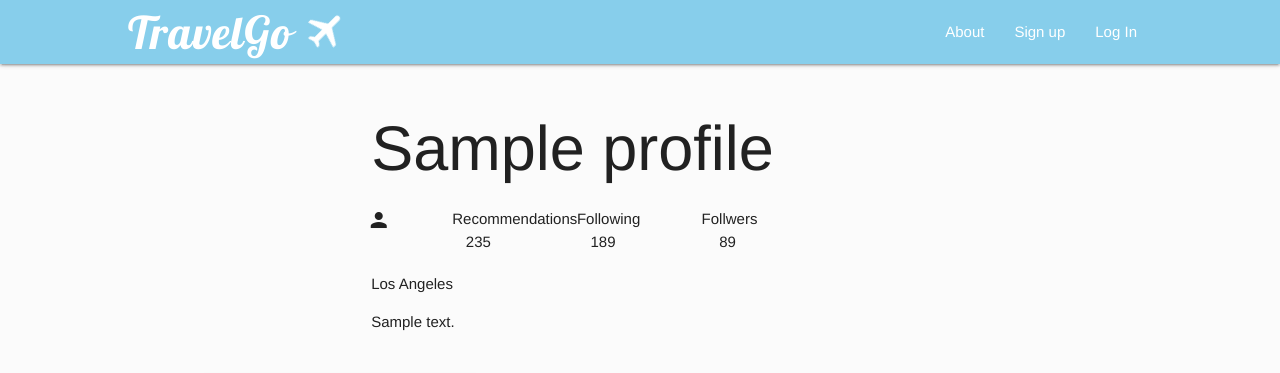
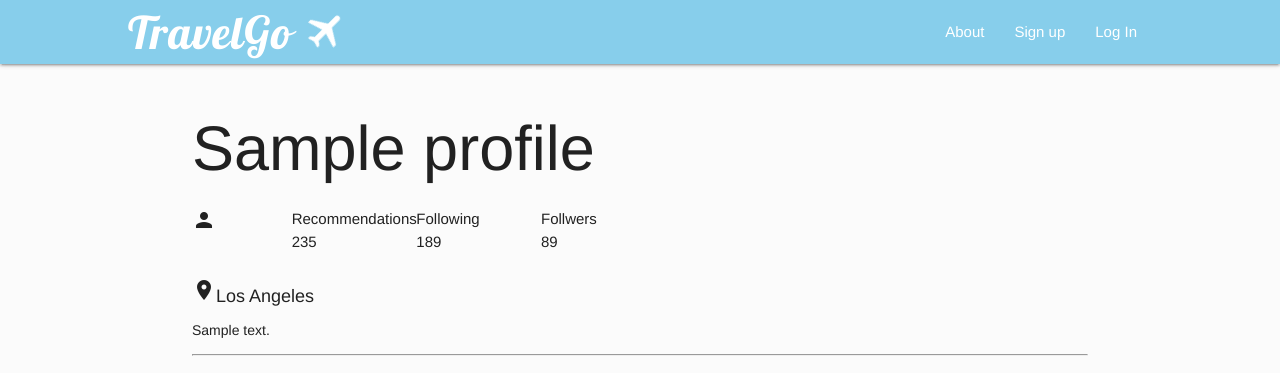
Before and after one commit to alexalferez/TravelGo, a Django app: page /profile/1/ in a window 1280 px wide. Shown: the top 373 px of the page. Run offline with Django 3.2, Linux system fonts and the light colour scheme; tables that the repository leaves empty hold one stand-in row (values such as "Sample post").

Commit message:
styles and copy tweaked

```diff
--- a/main_app/static/css/style.css
+++ b/main_app/static/css/style.css
@@ -3,6 +3,14 @@
 body{
   background-color: #fbfbfb;
   font-family: Helvetica Neue, arial, sans-serif;
+}
+
+h1{
+  font-weight: 300;
+}
+
+.home-header{
+  text-align: left;
 }
 
 .navbar-fixed{
@@ -43,11 +51,12 @@
 
 .col.l1.user-specs{
   margin: 0 25px;
+  padding: 0 !important;
+  text-align: left !important;
 }
 
-.profile-copy{
+.profile-header{
   text-align: left;
-  padding-left: 20% !important;
 }
 
 /* .card .card-content{
@@ -130,6 +139,10 @@
   transition: display 2s;
 }
 
+.row.no-pad .col{
+  padding: 0 !important;
+}
+
 .rec-name{
   cursor: pointer;
   font-size: 26px;
@@ -138,3 +151,25 @@
 .activator{
   cursor: pointer;
 }
+
+.profile-copy{
+  font-size: 18px !important;
+  margin: 0;
+  padding: 5px 0;
+}
+
+.profile-copy.profile-desc{
+  font-size: 14px !important;
+}
+
+.profile-detail .row{
+  text-align: left;
+}
+
+.profile-detail .row .col {
+  padding: 0 !important;
+}
+
+.profile-detail .row .col .li .user-icon{
+  margin: 0 !important;
+}
--- a/main_app/templates/home.html
+++ b/main_app/templates/home.html
@@ -3,7 +3,7 @@
 {% block content %}
 
 
-
+<h1 class="home-header">Check out these recommendations...</h1>
 <div class="row">
   {% for rec in recommendations %}
   <a href="{% url 'detail' rec.id %}">
@@ -15,7 +15,7 @@
           <span class="card-title">{{ rec.name }}<br/>{{ rec.get_city_display }}</span>
         </div>
         <div class="card-content">
-          <p>{{ rec.user }}: {{ rec.description }}</p>
+          <p><strong>{{ rec.user }}</strong> {{ rec.description }}</p>
         </div>
         <div class="card-action">
           <a href="{% url 'profile_detail' rec.user.profile.id %}">@{{ rec.user }}</a>
--- a/main_app/templates/main_app/profile_detail.html
+++ b/main_app/templates/main_app/profile_detail.html
@@ -3,18 +3,22 @@
 {% extends 'base.html' %}
 
 {% block content %}
-<div class="row">
-  <h1 class="profile-copy">{{ profile.name }}</h1>
-  <div class="col l1 offset-l2 offset-m2"><i class="material-icons person">person</i></div>
-  <div class="col l1 user-specs" id="rec">Recommendations<br/><span>235</span></div>
-  <div class="col l1 user-specs" id="following">Following<br/><span>189</span></div>
-  <div class="col l1 user-specs" id="follwers">Follwers<br/><span>89</span></div>
+
+<div class="profile-detail">
+  <h1 class="profile-header"><strong>{{ profile.name }}</strong></h1>
+<div class="row detail-row">
+  <div class="col l1 user-icon"><i class="material-icons person">person</i></div>
+  <div class="col l1 user-specs" id="rec">Recommendations<br/><strong>235</strong></div>
+  <div class="col l1 user-specs" id="following">Following<br/><strong>189</strong></div>
+  <div class="col l1 user-specs" id="follwers">Follwers<br/><strong>89</strong></div>
 </div>
 <div class="row">
-  <p class="profile-copy">{{ profile.get_city_display }}</p>
-  <p class="profile-copy">{{ profile.description }}</p>
+  <p class="profile-copy"><i class="material-icons">location_on</i>{{ profile.get_city_display }}</p>
+  <p class="profile-copy profile-desc">{{ profile.description }}</p>
+  <hr>
 </div>
 
+</div>
 <!-- data should be coming in dynamically from database -->
 <div class="row">
   {% for rec in profile.user.recommendation_set.all %}
--- a/main_app/templates/recommendations/detail.html
+++ b/main_app/templates/recommendations/detail.html
@@ -2,7 +2,7 @@
 {% extends 'base.html' %}
 
 {% block content %}
-<h1>{{ recommendation.name }} by @{{ recommendation.user }}</h1>
+<h1><strong>{{ recommendation.name }}</strong><br/>@<span>{{ recommendation.user }}</span></h1>
 <div class="row">
     <div class="col l6 offset-l3 m8 offset-m2">
       <div class="card">
```
Also changed, not shown: main_app/templates/recommendations/recommendation_city.html (+4 -7 lines).
